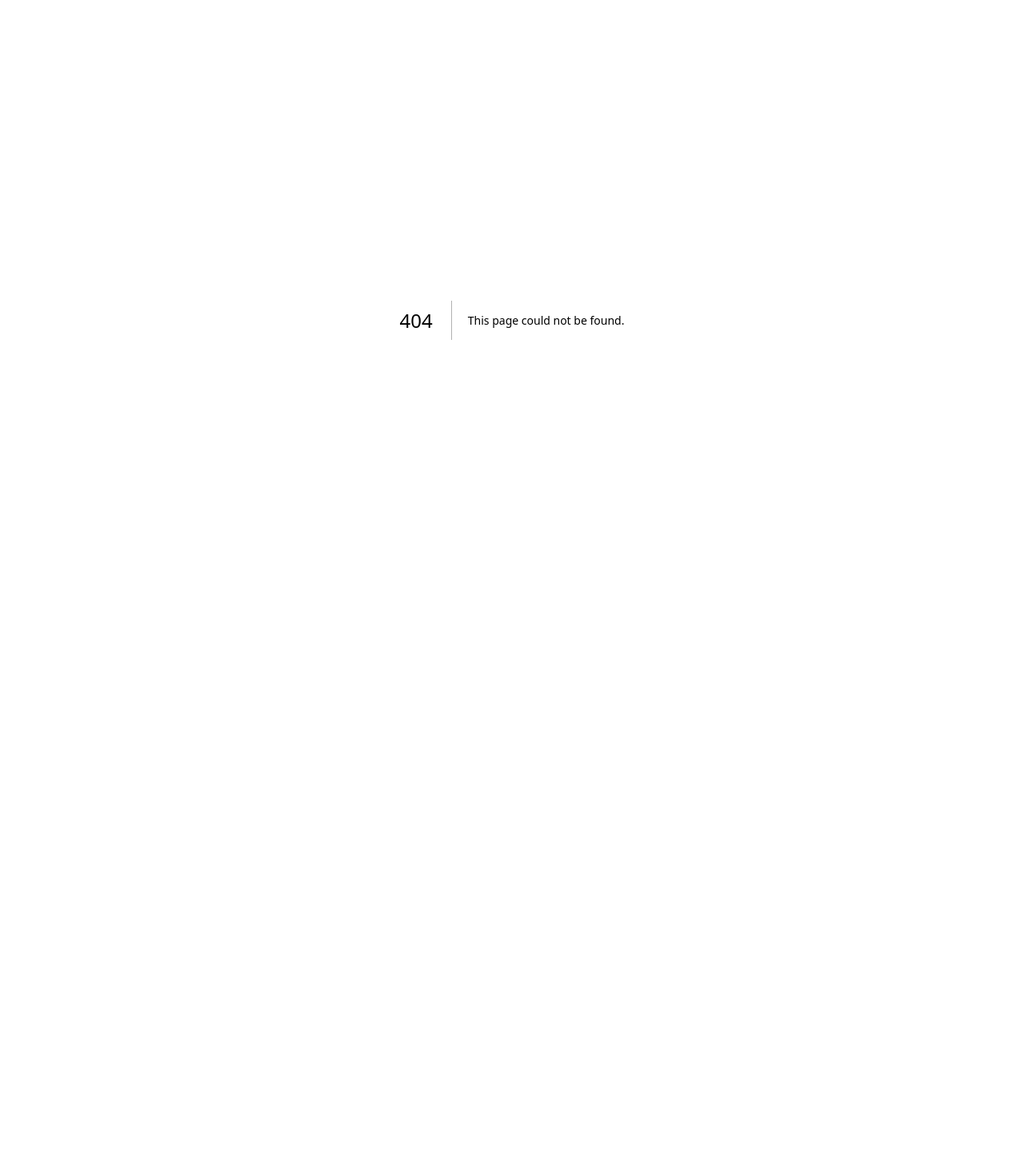
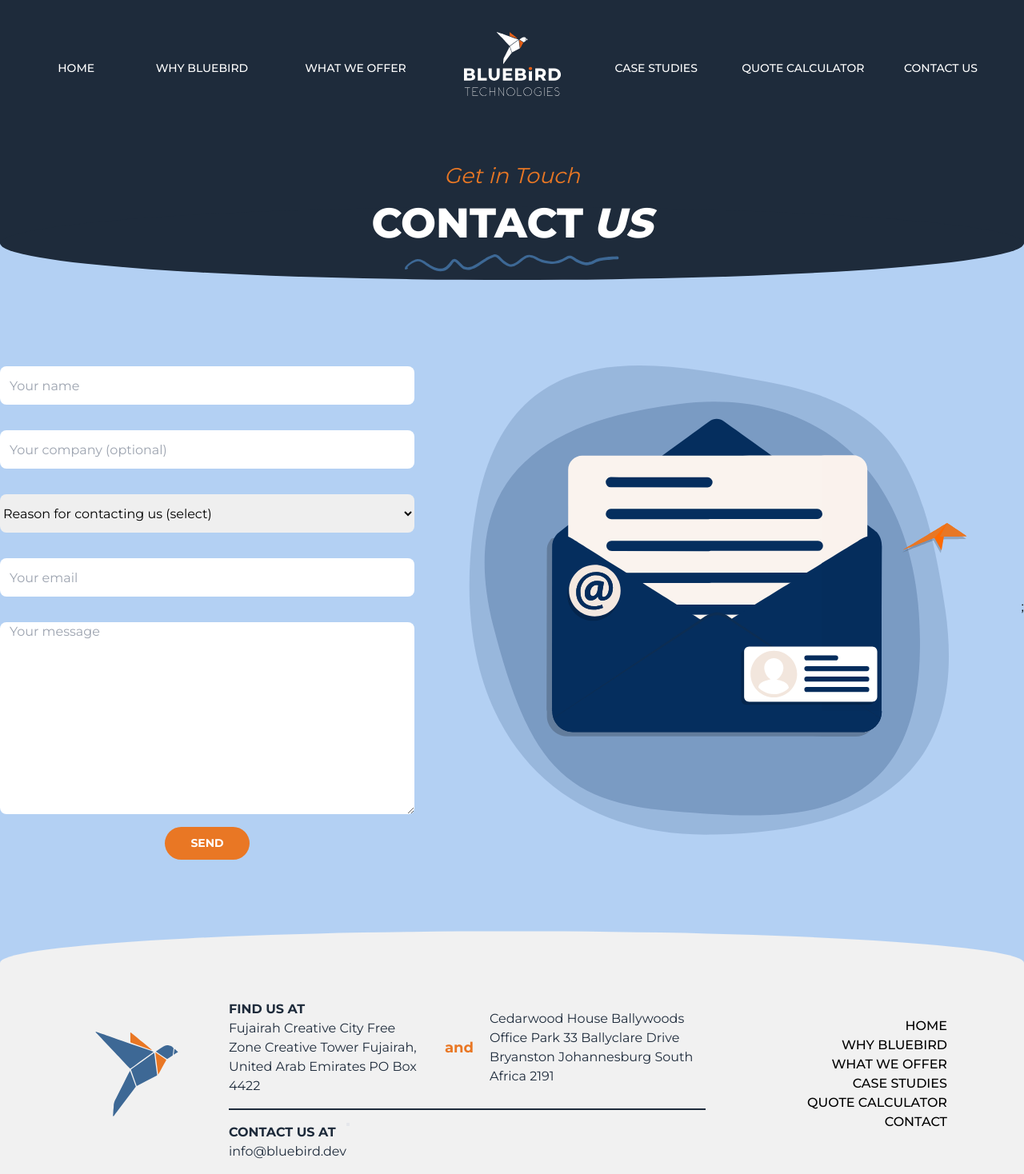
Before and after one commit to bluebird-technologies/bluebird_tech_OLD, a Next.js app: page /contact in a window 1280 px wide. Before the commit this address had no page. Shown: the whole page at 80% size. Before the commit the page ends 800 px from the top, so only its background shows below. Built offline with nearby package versions, Linux system fonts and the light colour scheme.

Commit message:
contact screen created.

```diff
--- /dev/null
+++ b/pages/contact.tsx
@@ -0,0 +1,88 @@
+import React from 'react';
+import { Header } from '../components/Header';
+import { Button } from '../components/Button';
+import Swiggle from '../public/contact/wave-line.svg';
+import Lottie from 'lottie-react';
+import Card from '../public/contact/cardAnimation.json';
+import Footer from '../components/Footer';
+
+const Contact = () => {
+  return (
+    <div className=" flex-1 flex flex-col bg-[#b3d0f3] h-full">
+      <div
+        style={{
+          width: '100%',
+          height: '430px',
+          position: 'relative',
+          backgroundImage: `url(/contact/darkBackground.svg)`,
+          backgroundRepeat: 'no-repeat',
+        }}
+        className=" flex-1 pb-10 items-center "
+      >
+        <Header />
+        <div className="flex z-1 relative flex-col mt-20 items-center">
+          <h3 className="text-[27px] font-mediumitalic italic text-highlight">Get in Touch</h3>
+          <div className="flex flex-row ">
+            <h1 className="uppercase text-white font-extrabold text-[52px]">CONTACT</h1>
+            <h1 className="uppercase text-white ml-3 font-extrabold italic text-[52px]">US</h1>
+          </div>
+          <Swiggle />
+        </div>
+      </div>
+      <div className="flex flex-row justify-center items-center">
+        <form className="flex flex-1 my-8 flex-col items-center justify-center">
+          <input
+            className=" my-4 px-3 rounded-lg h-12 w-[518px]"
+            type={'text'}
+            placeholder={'Your name'}
+          />
+          <input
+            className=" my-4 px-3 rounded-lg h-12 w-[518px]"
+            type={'text'}
+            placeholder={'Your company (optional)'}
+          />
+          <select
+            title="options"
+            placeholder="Reason for contacting us (select)"
+            className="h-12 w-[518px] my-4 rounded-lg"
+            id="contact-select"
+          >
+            <option disabled selected value="">
+              Reason for contacting us (select)
+            </option>
+            <option value="option1">Option 1</option>
+            <option value="option2">Option 2</option>
+            <option value="option3">Option 3</option>
+          </select>
+          <input
+            className=" my-4 px-3 rounded-lg h-12 w-[518px]"
+            type={'email'}
+            placeholder={'Your email'}
+          />
+          <textarea
+            rows={10}
+            cols={50}
+            className="w-[518px] my-4 px-3 rounded-lg min-h-10"
+            placeholder="Your message"
+          />
+          <Button>Send</Button>
+        </form>
+        <Lottie animationData={Card} loop={true} width={60} />;
+      </div>
+      <div
+        style={{
+          width: '100%',
+          height: '430px',
+          position: 'relative',
+          backgroundImage: `url(/contact/lightBackground.svg)`,
+          backgroundRepeat: 'no-repeat',
+        }}
+        className="flex-1 px-[96px] pt-20 "
+      >
+        <Footer />
+      </div>
+    </div>
+  );
+};
+
+export default Contact;
```
